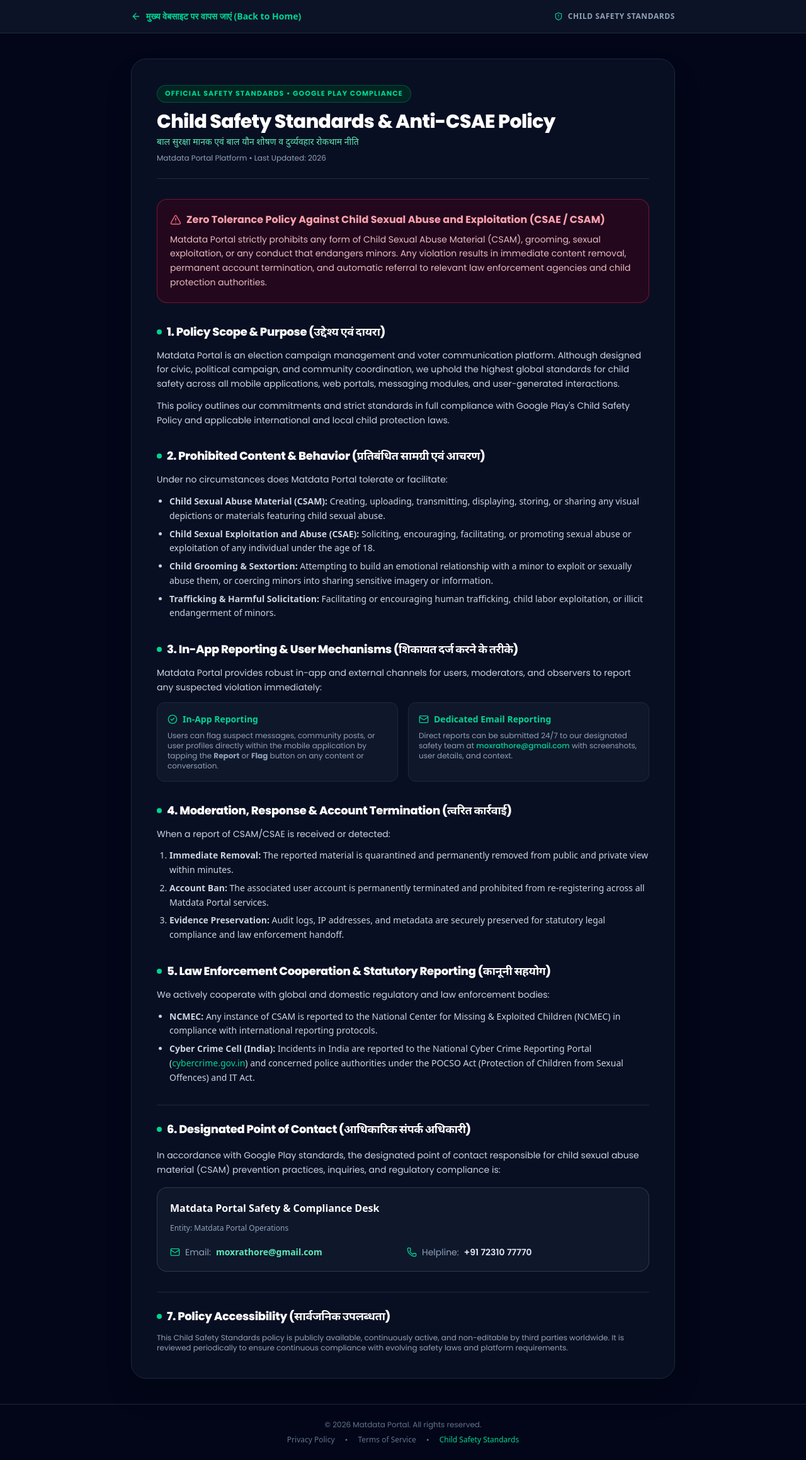
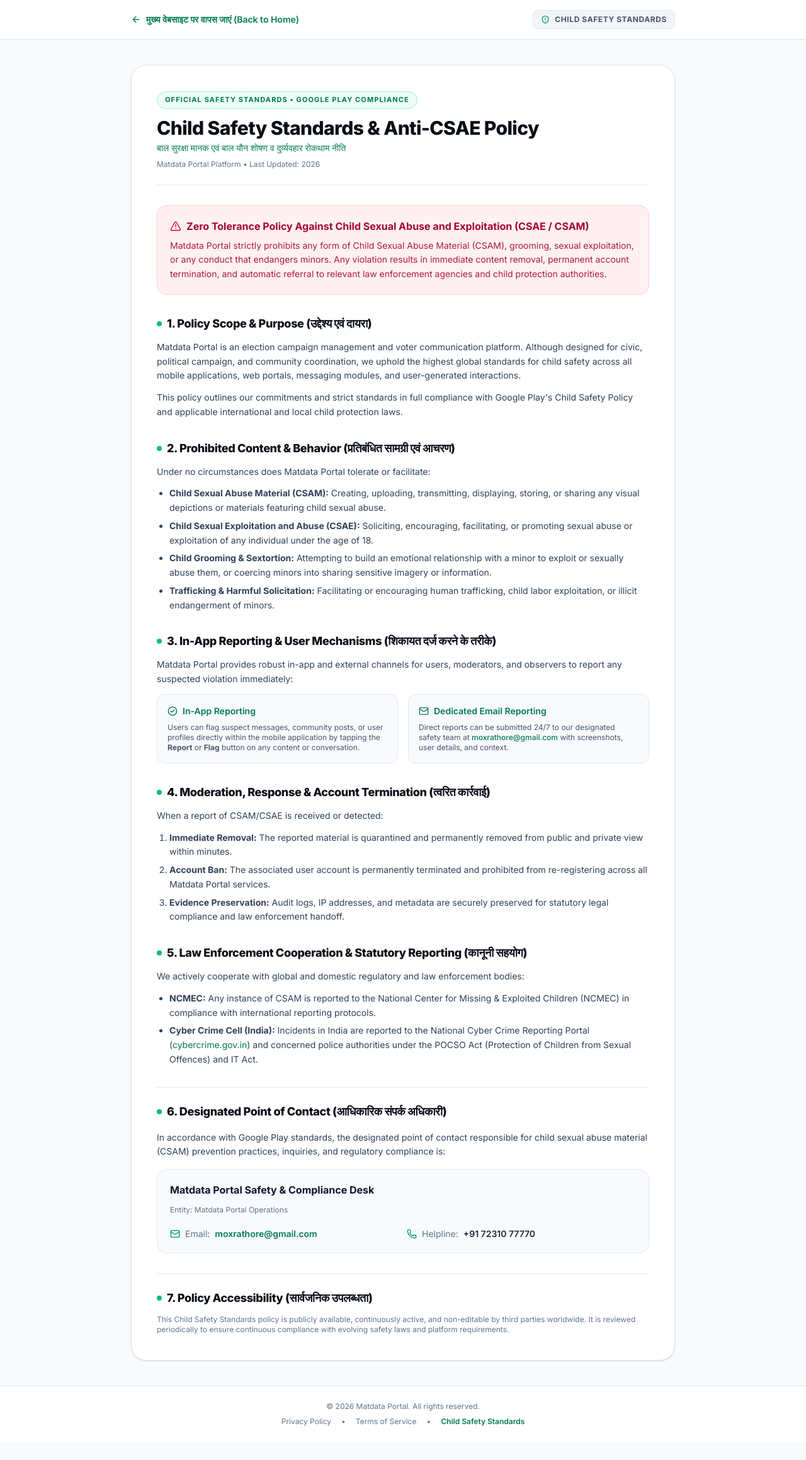
Before and after one commit to PiyushASSUDANI123/matdata-website, a Next.js app: page /child-safety in a window 1280 px wide. Shown: the whole page at 63% size. After the commit the page ends 2289 px from the top, so only its background shows below. Built offline with nearby package versions, Linux system fonts and the light colour scheme; no server answers.

Commit message:
Apply Inter + Hind typography and light theme across website and compliance pages

```diff
--- a/src/app/child-safety/page.tsx
+++ b/src/app/child-safety/page.tsx
@@ -12,19 +12,19 @@
 
 export default function ChildSafetyPage() {
   return (
-    <div className="min-h-screen bg-slate-950 text-slate-100 flex flex-col font-sans">
+    <div className="min-h-screen bg-[#f8fafc] text-[#0f172a] flex flex-col font-sans">
       {/* Top Header */}
-      <header className="border-b border-slate-800 bg-slate-900/80 backdrop-blur sticky top-0 z-50">
+      <header className="border-b border-slate-200 bg-white/90 backdrop-blur sticky top-0 z-50">
         <div className="max-w-4xl mx-auto px-4 py-4 flex items-center justify-between">
           <Link
             href="/"
-            className="inline-flex items-center gap-2 text-sm font-semibold text-emerald-400 hover:text-emerald-300 transition-colors"
+            className="inline-flex items-center gap-2 text-sm font-semibold text-emerald-700 hover:text-emerald-800 transition-colors"
           >
             <ArrowLeft size={16} />
             मुख्य वेबसाइट पर वापस जाएं (Back to Home)
           </Link>
-          <div className="flex items-center gap-2 text-xs font-bold text-slate-400 uppercase tracking-wider">
-            <ShieldAlert size={14} className="text-emerald-400" />
+          <div className="flex items-center gap-2 text-xs font-bold text-slate-600 uppercase tracking-wider bg-slate-100 border border-slate-200 px-3 py-1.5 rounded-lg">
+            <ShieldAlert size={14} className="text-emerald-600" />
             Child Safety Standards
           </div>
         </div>
@@ -32,37 +32,37 @@
 
       {/* Main Content */}
       <main className="flex-1 max-w-4xl mx-auto px-4 py-10 w-full">
-        <div className="bg-slate-900/60 border border-slate-800 rounded-3xl p-6 sm:p-10 shadow-2xl backdrop-blur space-y-8">
-          <div className="border-b border-slate-800 pb-6">
-            <span className="inline-block text-[11px] font-bold uppercase tracking-widest text-emerald-400 bg-emerald-950/80 border border-emerald-500/30 px-3 py-1 rounded-full mb-3">
+        <div className="bg-white border border-slate-200 rounded-3xl p-6 sm:p-10 shadow-sm space-y-8">
+          <div className="border-b border-slate-200 pb-6">
+            <span className="inline-block text-[11px] font-bold uppercase tracking-widest text-emerald-700 bg-emerald-50 border border-emerald-200 px-3 py-1 rounded-full mb-3">
               Official Safety Standards &bull; Google Play Compliance
             </span>
-            <h1 className="text-2xl sm:text-3xl font-black text-white tracking-tight">
+            <h1 className="text-2xl sm:text-3xl font-black text-slate-900 tracking-tight">
               Child Safety Standards &amp; Anti-CSAE Policy
             </h1>
-            <p className="text-sm font-medium text-emerald-300 mt-1">
+            <p className="text-sm font-medium text-emerald-700 mt-1">
               बाल सुरक्षा मानक एवं बाल यौन शोषण व दुर्व्यवहार रोकथाम नीति
             </p>
-            <p className="text-xs text-slate-400 mt-2">
+            <p className="text-xs text-slate-500 mt-2">
               Matdata Portal Platform &bull; Last Updated: 2026
             </p>
           </div>
 
           {/* Quick Notice Box */}
-          <div className="bg-rose-950/40 border border-rose-500/40 rounded-2xl p-4 sm:p-5 text-rose-200 text-sm space-y-2">
-            <div className="flex items-center gap-2 font-bold text-rose-300 text-base">
-              <AlertTriangle size={18} className="text-rose-400 flex-shrink-0" />
+          <div className="bg-rose-50 border border-rose-200 rounded-2xl p-4 sm:p-5 text-rose-900 text-sm space-y-2">
+            <div className="flex items-center gap-2 font-bold text-rose-800 text-base">
+              <AlertTriangle size={18} className="text-rose-600 flex-shrink-0" />
               <span>Zero Tolerance Policy Against Child Sexual Abuse and Exploitation (CSAE / CSAM)</span>
             </div>
-            <p className="text-xs sm:text-sm text-rose-200/90 leading-relaxed">
+            <p className="text-xs sm:text-sm text-rose-800/90 leading-relaxed">
               Matdata Portal strictly prohibits any form of Child Sexual Abuse Material (CSAM), grooming, sexual exploitation, or any conduct that endangers minors. Any violation results in immediate content removal, permanent account termination, and automatic referral to relevant law enforcement agencies and child protection authorities.
             </p>
           </div>
 
           {/* Section 1 */}
-          <section className="space-y-3 text-sm text-slate-300 leading-relaxed">
-            <h2 className="text-lg font-bold text-white flex items-center gap-2">
-              <span className="w-2 h-2 rounded-full bg-emerald-400" />
+          <section className="space-y-3 text-sm text-slate-700 leading-relaxed">
+            <h2 className="text-lg font-bold text-slate-900 flex items-center gap-2">
+              <span className="w-2 h-2 rounded-full bg-emerald-500" />
               1. Policy Scope &amp; Purpose (उद्देश्य एवं दायरा)
             </h2>
             <p>
@@ -74,15 +74,15 @@
           </section>
 
           {/* Section 2 */}
-          <section className="space-y-3 text-sm text-slate-300 leading-relaxed">
-            <h2 className="text-lg font-bold text-white flex items-center gap-2">
-              <span className="w-2 h-2 rounded-full bg-emerald-400" />
+          <section className="space-y-3 text-sm text-slate-700 leading-relaxed">
+            <h2 className="text-lg font-bold text-slate-900 flex items-center gap-2">
+              <span className="w-2 h-2 rounded-full bg-emerald-500" />
               2. Prohibited Content &amp; Behavior (प्रतिबंधित सामग्री एवं आचरण)
             </h2>
             <p>
               Under no circumstances does Matdata Portal tolerate or facilitate:
             </p>
-            <ul className="list-disc pl-5 space-y-1.5 text-slate-300">
+            <ul className="list-disc pl-5 space-y-1.5 text-slate-700">
               <li><strong>Child Sexual Abuse Material (CSAM):</strong> Creating, uploading, transmitting, displaying, storing, or sharing any visual depictions or materials featuring child sexual abuse.</li>
               <li><strong>Child Sexual Exploitation and Abuse (CSAE):</strong> Soliciting, encouraging, facilitating, or promoting sexual abuse or exploitation of any individual under the age of 18.</li>
               <li><strong>Child Grooming &amp; Sextortion:</strong> Attempting to build an emotional relationship with a minor to exploit or sexually abuse them, or coercing minors into sharing sensitive imagery or information.</li>
@@ -91,32 +91,32 @@
           </section>
 
           {/* Section 3 */}
-          <section className="space-y-3 text-sm text-slate-300 leading-relaxed">
-            <h2 className="text-lg font-bold text-white flex items-center gap-2">
-              <span className="w-2 h-2 rounded-full bg-emerald-400" />
+          <section className="space-y-3 text-sm text-slate-700 leading-relaxed">
+            <h2 className="text-lg font-bold text-slate-900 flex items-center gap-2">
+              <span className="w-2 h-2 rounded-full bg-emerald-500" />
               3. In-App Reporting &amp; User Mechanisms (शिकायत दर्ज करने के तरीके)
             </h2>
             <p>
               Matdata Portal provides robust in-app and external channels for users, moderators, and observers to report any suspected violation immediately:
             </p>
             <div className="grid sm:grid-cols-2 gap-4 mt-3">
-              <div className="bg-slate-900 border border-slate-800 rounded-xl p-4 space-y-2">
-                <div className="flex items-center gap-2 font-semibold text-emerald-400 text-sm">
+              <div className="bg-slate-50 border border-slate-200 rounded-xl p-4 space-y-2">
+                <div className="flex items-center gap-2 font-semibold text-emerald-700 text-sm">
                   <CheckCircle2 size={16} />
                   In-App Reporting
                 </div>
-                <p className="text-xs text-slate-400">
+                <p className="text-xs text-slate-600">
                   Users can flag suspect messages, community posts, or user profiles directly within the mobile application by tapping the <strong>Report</strong> or <strong>Flag</strong> button on any content or conversation.
                 </p>
               </div>
-              <div className="bg-slate-900 border border-slate-800 rounded-xl p-4 space-y-2">
-                <div className="flex items-center gap-2 font-semibold text-emerald-400 text-sm">
+              <div className="bg-slate-50 border border-slate-200 rounded-xl p-4 space-y-2">
+                <div className="flex items-center gap-2 font-semibold text-emerald-700 text-sm">
                   <Mail size={16} />
                   Dedicated Email Reporting
                 </div>
-                <p className="text-xs text-slate-400">
+                <p className="text-xs text-slate-600">
                   Direct reports can be submitted 24/7 to our designated safety team at{' '}
-                  <a href={`mailto:${CONTACT_EMAIL}`} className="text-emerald-400 font-medium hover:underline">
+                  <a href={`mailto:${CONTACT_EMAIL}`} className="text-emerald-700 font-medium hover:underline">
                     {CONTACT_EMAIL}
                   </a>{' '}
                   with screenshots, user details, and context.
@@ -126,15 +126,15 @@
           </section>
 
           {/* Section 4 */}
-          <section className="space-y-3 text-sm text-slate-300 leading-relaxed">
-            <h2 className="text-lg font-bold text-white flex items-center gap-2">
-              <span className="w-2 h-2 rounded-full bg-emerald-400" />
+          <section className="space-y-3 text-sm text-slate-700 leading-relaxed">
+            <h2 className="text-lg font-bold text-slate-900 flex items-center gap-2">
+              <span className="w-2 h-2 rounded-full bg-emerald-500" />
               4. Moderation, Response &amp; Account Termination (त्वरित कार्रवाई)
             </h2>
             <p>
               When a report of CSAM/CSAE is received or detected:
             </p>
-            <ol className="list-decimal pl-5 space-y-1.5 text-slate-300">
+            <ol className="list-decimal pl-5 space-y-1.5 text-slate-700">
               <li><strong>Immediate Removal:</strong> The reported material is quarantined and permanently removed from public and private view within minutes.</li>
               <li><strong>Account Ban:</strong> The associated user account is permanently terminated and prohibited from re-registering across all Matdata Portal services.</li>
               <li><strong>Evidence Preservation:</strong> Audit logs, IP addresses, and metadata are securely preserved for statutory legal compliance and law enforcement handoff.</li>
@@ -142,61 +142,61 @@
           </section>
 
           {/* Section 5 */}
-          <section className="space-y-3 text-sm text-slate-300 leading-relaxed">
-            <h2 className="text-lg font-bold text-white flex items-center gap-2">
-              <span className="w-2 h-2 rounded-full bg-emerald-400" />
+          <section className="space-y-3 text-sm text-slate-700 leading-relaxed">
+            <h2 className="text-lg font-bold text-slate-900 flex items-center gap-2">
+              <span className="w-2 h-2 rounded-full bg-emerald-500" />
               5. Law Enforcement Cooperation &amp; Statutory Reporting (कानूनी सहयोग)
             </h2>
             <p>
               We actively cooperate with global and domestic regulatory and law enforcement bodies:
             </p>
-            <ul className="list-disc pl-5 space-y-1.5 text-slate-300">
+            <ul className="list-disc pl-5 space-y-1.5 text-slate-700">
               <li><strong>NCMEC:</strong> Any instance of CSAM is reported to the National Center for Missing &amp; Exploited Children (NCMEC) in compliance with international reporting protocols.</li>
-              <li><strong>Cyber Crime Cell (India):</strong> Incidents in India are reported to the National Cyber Crime Reporting Portal (<a href="https://cybercrime.gov.in" target="_blank" rel="noopener noreferrer" className="text-emerald-400 hover:underline">cybercrime.gov.in</a>) and concerned police authorities under the POCSO Act (Protection of Children from Sexual Offences) and IT Act.</li>
+              <li><strong>Cyber Crime Cell (India):</strong> Incidents in India are reported to the National Cyber Crime Reporting Portal (<a href="https://cybercrime.gov.in" target="_blank" rel="noopener noreferrer" className="text-emerald-700 hover:underline">cybercrime.gov.in</a>) and concerned police authorities under the POCSO Act (Protection of Children from Sexual Offences) and IT Act.</li>
             </ul>
           </section>
 
           {/* Section 6 */}
-          <section className="space-y-4 text-sm text-slate-300 leading-relaxed border-t border-slate-800 pt-6">
-            <h2 className="text-lg font-bold text-white flex items-center gap-2">
-              <span className="w-2 h-2 rounded-full bg-emerald-400" />
+          <section className="space-y-4 text-sm text-slate-700 leading-relaxed border-t border-slate-200 pt-6">
+            <h2 className="text-lg font-bold text-slate-900 flex items-center gap-2">
+              <span className="w-2 h-2 rounded-full bg-emerald-500" />
               6. Designated Point of Contact (आधिकारिक संपर्क अधिकारी)
             </h2>
             <p>
               In accordance with Google Play standards, the designated point of contact responsible for child sexual abuse material (CSAM) prevention practices, inquiries, and regulatory compliance is:
             </p>
 
-            <div className="bg-slate-900 border border-slate-700/80 rounded-2xl p-5 space-y-3">
-              <div className="font-bold text-white text-base">
+            <div className="bg-slate-50 border border-slate-200 rounded-2xl p-5 space-y-3">
+              <div className="font-bold text-slate-900 text-base">
                 Matdata Portal Safety &amp; Compliance Desk
               </div>
-              <div className="text-xs text-slate-400">
+              <div className="text-xs text-slate-500">
                 Entity: Matdata Portal Operations
               </div>
               <div className="grid sm:grid-cols-2 gap-3 pt-2 text-xs sm:text-sm">
                 <div className="flex items-center gap-2">
-                  <Mail size={16} className="text-emerald-400" />
-                  <span className="text-slate-400">Email:</span>
-                  <a href={`mailto:${CONTACT_EMAIL}`} className="text-emerald-300 hover:underline font-semibold">
+                  <Mail size={16} className="text-emerald-600" />
+                  <span className="text-slate-500">Email:</span>
+                  <a href={`mailto:${CONTACT_EMAIL}`} className="text-emerald-700 hover:underline font-semibold">
                     {CONTACT_EMAIL}
                   </a>
                 </div>
                 <div className="flex items-center gap-2">
-                  <Phone size={16} className="text-emerald-400" />
-                  <span className="text-slate-400">Helpline:</span>
-                  <span className="text-slate-200 font-semibold">{DISPLAY_PHONE}</span>
+                  <Phone size={16} className="text-emerald-600" />
+                  <span className="text-slate-500">Helpline:</span>
+                  <span className="text-slate-800 font-semibold">{DISPLAY_PHONE}</span>
                 </div>
               </div>
             </div>
           </section>
 
           {/* Section 7 */}
-          <section className="space-y-3 text-sm text-slate-300 leading-relaxed border-t border-slate-800 pt-6">
-            <h2 className="text-lg font-bold text-white flex items-center gap-2">
-              <span className="w-2 h-2 rounded-full bg-emerald-400" />
+          <section className="space-y-3 text-sm text-slate-700 leading-relaxed border-t border-slate-200 pt-6">
+            <h2 className="text-lg font-bold text-slate-900 flex items-center gap-2">
+              <span className="w-2 h-2 rounded-full bg-emerald-500" />
               7. Policy Accessibility (सार्वजनिक उपलब्धता)
             </h2>
-            <p className="text-xs text-slate-400">
+            <p className="text-xs text-slate-500">
               This Child Safety Standards policy is publicly available, continuously active, and non-editable by third parties worldwide. It is reviewed periodically to ensure continuous compliance with evolving safety laws and platform requirements.
             </p>
           </section>
@@ -204,14 +204,14 @@
       </main>
 
       {/* Footer */}
-      <footer className="border-t border-slate-800 py-6 text-center text-xs text-slate-500">
+      <footer className="border-t border-slate-200 bg-white py-6 text-center text-xs text-slate-500">
         <p>&copy; 2026 Matdata Portal. All rights reserved.</p>
         <div className="flex justify-center gap-4 mt-2">
-          <Link href="/privacy" className="hover:text-slate-400">Privacy Policy</Link>
+          <Link href="/privacy" className="hover:text-slate-700">Privacy Policy</Link>
           <span>&bull;</span>
-          <Link href="/terms" className="hover:text-slate-400">Terms of Service</Link>
+          <Link href="/terms" className="hover:text-slate-700">Terms of Service</Link>
           <span>&bull;</span>
-          <Link href="/child-safety" className="text-emerald-400 hover:underline">Child Safety Standards</Link>
+          <Link href="/child-safety" className="text-emerald-700 font-semibold hover:underline">Child Safety Standards</Link>
         </div>
       </footer>
     </div>
--- a/src/app/globals.css
+++ b/src/app/globals.css
@@ -23,33 +23,37 @@
 @theme inline {
   --color-background: var(--background);
   --color-foreground: var(--text-primary);
+  --font-sans: 'Inter', 'Hind', -apple-system, BlinkMacSystemFont, "Segoe UI", Roboto, sans-serif;
+  --font-heading: 'Inter', 'Hind', -apple-system, BlinkMacSystemFont, sans-serif;
 }
 
-* {
+*, *::before, *::after {
   box-sizing: border-box;
 }
 
 html, body {
   background-color: #f8fafc;
-  color: #09090b;
-  font-family: 'Poppins', 'Noto Sans Devanagari', 'Inter', -apple-system, BlinkMacSystemFont, sans-serif;
+  color: #090d16;
+  font-family: 'Inter', 'Hind', -apple-system, BlinkMacSystemFont, "Segoe UI", Roboto, sans-serif;
   font-size: 16px;
   line-height: 1.6;
   overflow-x: hidden;
   -webkit-font-smoothing: antialiased;
   -moz-osx-font-smoothing: grayscale;
-  selection-background-color: #0f172a;
+  text-rendering: optimizeLegibility;
+  selection-background-color: #2563eb;
   selection-color: #ffffff;
 }
 
 h1, h2, h3, h4, h5, h6, .font-heading {
-  font-family: 'Poppins', 'Noto Sans Devanagari', sans-serif;
+  font-family: 'Inter', 'Hind', -apple-system, BlinkMacSystemFont, sans-serif !important;
   letter-spacing: -0.02em;
   font-weight: 800;
+  color: #090d16;
 }
 
-p, span, button, input, select, textarea, label {
-  font-family: 'Poppins', 'Noto Sans Devanagari', 'Inter', sans-serif;
+p, span, button, input, select, textarea, label, td, th {
+  font-family: 'Inter', 'Hind', -apple-system, BlinkMacSystemFont, sans-serif;
 }
 
 /* Subtle Minimalist Architectural Grid */
--- a/src/app/layout.tsx
+++ b/src/app/layout.tsx
@@ -163,7 +163,7 @@
         <link rel="preconnect" href="https://fonts.googleapis.com" />
         <link rel="preconnect" href="https://fonts.gstatic.com" crossOrigin="anonymous" />
         <link
-          href="https://fonts.googleapis.com/css2?family=Outfit:wght@400;500;600;700;800;900&family=Plus+Jakarta+Sans:wght@400;500;600;700;800&family=Noto+Sans+Devanagari:wght@400;500;600;700;800;900&display=swap"
+          href="https://fonts.googleapis.com/css2?family=Hind:wght@400;500;600;700&family=Inter:wght@400;500;600;700;800;900&display=swap"
           rel="stylesheet"
         />
         <script
```
